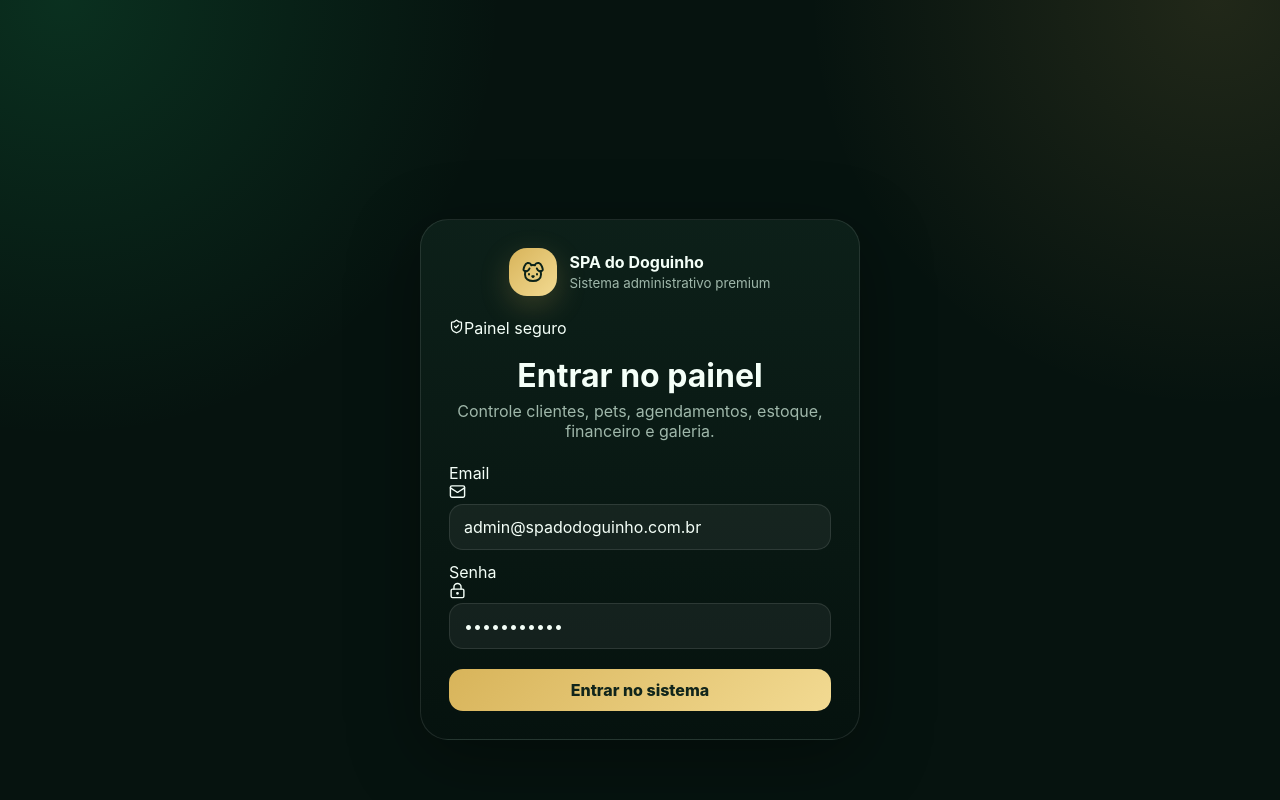
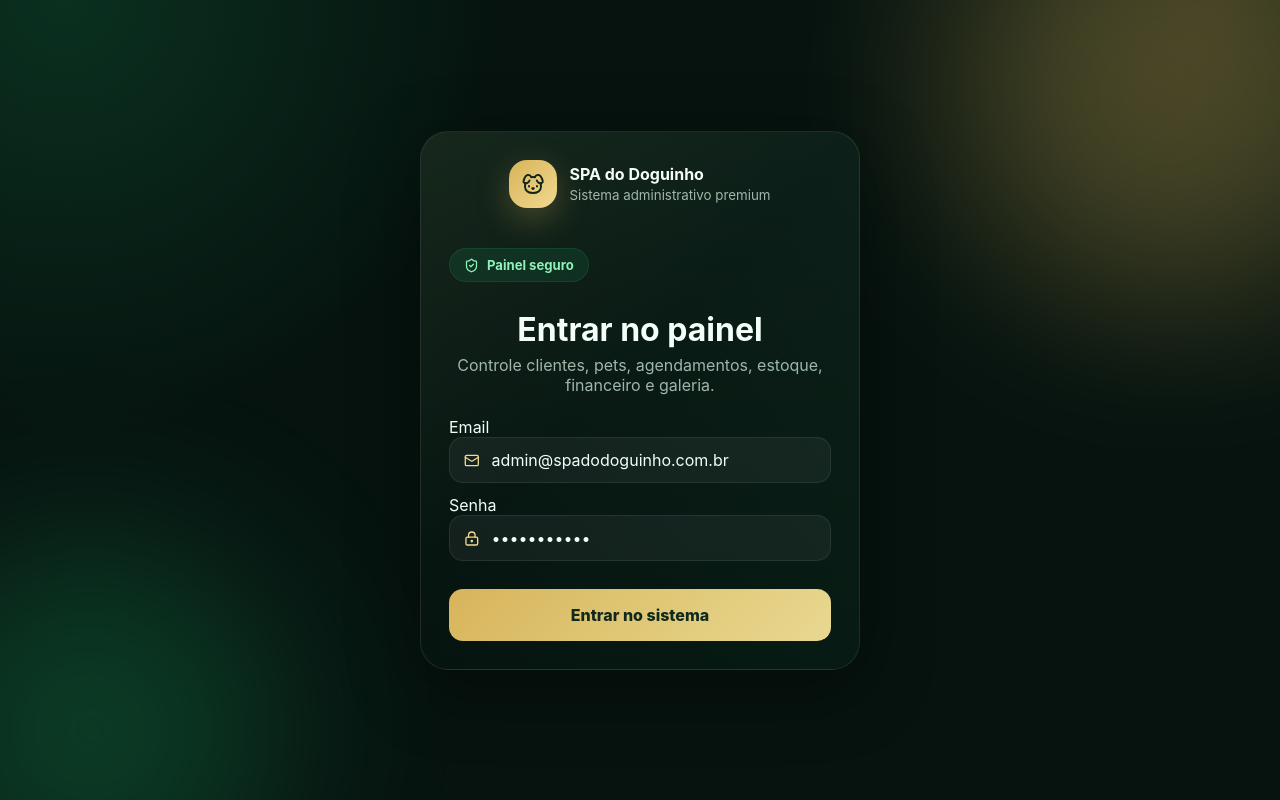
Before and after one commit to octaviano12-prog/spa-do-doguinho, a React (Vite) app in the folder frontend/: page /login in a window 1280 px wide. Built offline with nearby package versions, Linux system fonts and the light colour scheme; no server answers.

Commit message:
Update global.css

```diff
--- a/frontend/src/styles/global.css
+++ b/frontend/src/styles/global.css
@@ -736,3 +736,100 @@ textarea.input{
     grid-template-columns:1fr;
   }
 }
+/* ===== LOGIN PREMIUM ===== */
+
+.premiumLoginPage{
+  position:relative;
+  overflow:hidden;
+}
+
+.loginBgGlow{
+  position:absolute;
+  border-radius:50%;
+  filter:blur(90px);
+  opacity:.25;
+}
+
+.glow1{
+  width:420px;
+  height:420px;
+  background:var(--gold);
+  top:-120px;
+  right:-100px;
+}
+
+.glow2{
+  width:380px;
+  height:380px;
+  background:var(--green);
+  bottom:-120px;
+  left:-100px;
+}
+
+.premiumLoginCard{
+  position:relative;
+  overflow:hidden;
+  backdrop-filter:blur(24px);
+}
+
+.premiumLoginCard::before{
+  content:"";
+  position:absolute;
+  inset:0;
+  background:
+    linear-gradient(
+      135deg,
+      rgba(216,180,90,.05),
+      transparent 45%,
+      rgba(29,181,106,.05)
+    );
+  pointer-events:none;
+}
+
+.loginBadge{
+  display:inline-flex;
+  align-items:center;
+  gap:8px;
+  margin:18px auto 10px;
+  padding:8px 14px;
+  border-radius:999px;
+  background:rgba(29,181,106,.12);
+  color:#8df3ba;
+  border:1px solid rgba(29,181,106,.15);
+  font-size:.82rem;
+  font-weight:700;
+}
+
+.inputIcon{
+  display:flex;
+  align-items:center;
+  gap:12px;
+  padding:0 14px;
+  border-radius:14px;
+  background:rgba(255,255,255,.05);
+  border:1px solid rgba(255,255,255,.08);
+}
+
+.inputIcon svg{
+  color:var(--gold2);
+}
+
+.inputIcon .input{
+  border:none;
+  background:none;
+  padding-left:0;
+}
+
+.inputIcon .input:focus{
+  border:none;
+}
+
+.premiumLoginBtn{
+  margin-top:16px;
+  height:52px;
+  font-size:1rem;
+}
+
+.premiumLogo{
+  animation:pulseGold 2.5s ease-in-out infinite;
+}
```
